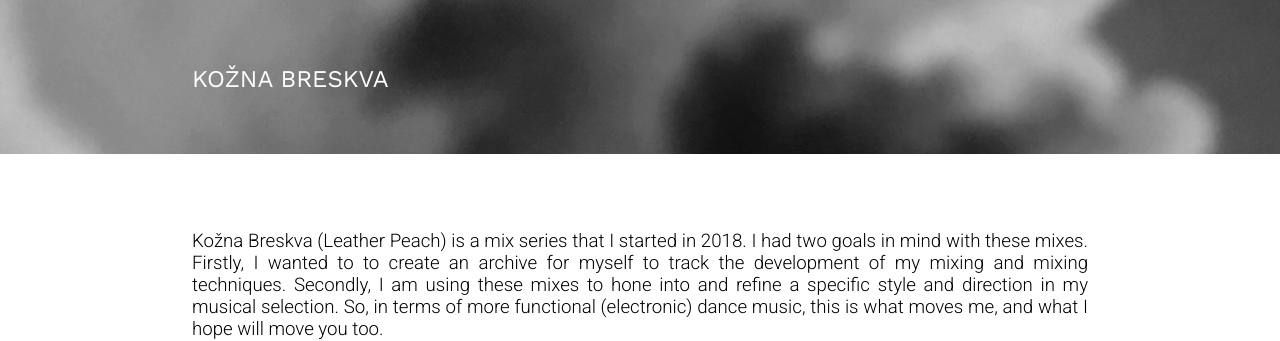
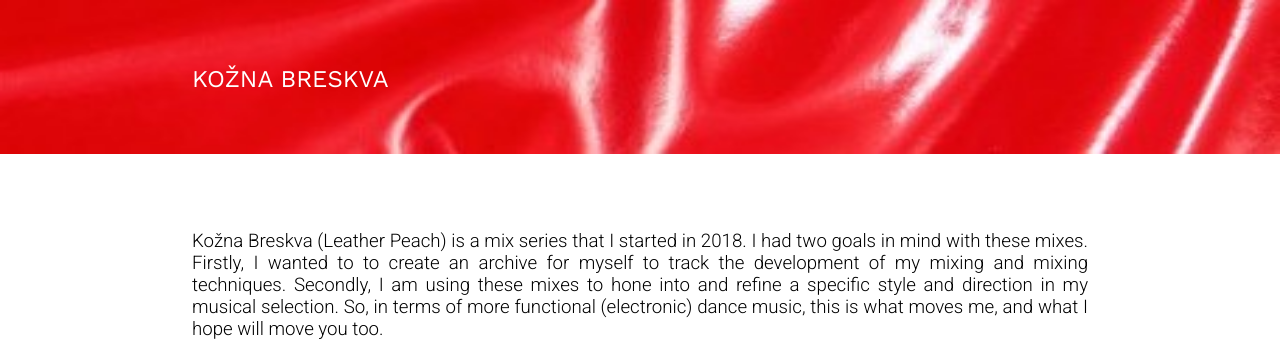
Before and after one commit to andrrjj/andrrjj.github.io, a plain HTML site: page work/koznabreskva.html in a window 1280 px wide. Shown: the top 341 px of the page. Drawn offline with nearby package versions, Linux system fonts and the light colour scheme.

Commit message:
header updates
added header and link in .html for 'kozna breskva'

```diff
--- a/work/koznabreskva.html
+++ b/work/koznabreskva.html
@@ -12,7 +12,7 @@
 <body>
 
   <div id='header'>
-    <img src='images/header_images/h_.jpg' id='headerImage'>
+    <img src='images/header_images/h_kb.jpg' id='headerImage'>
     <div id='title'>KO&Zcaron;NA BRESKVA</div>
   </div>
 
```
Also changed, not shown: work/images/header_images/h_kb.jpg (added).
